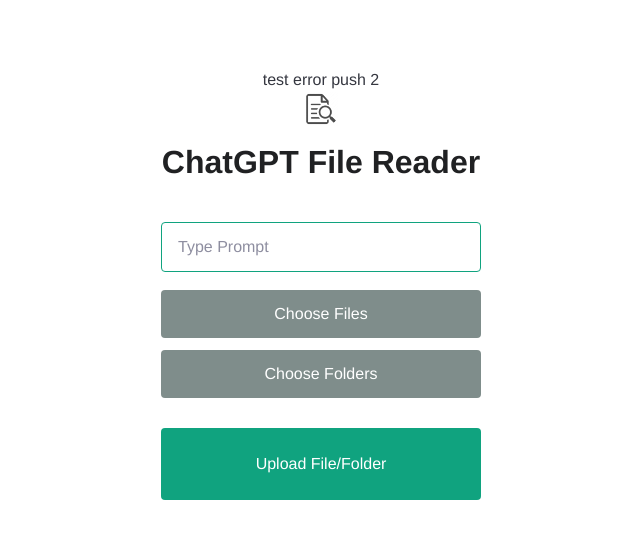
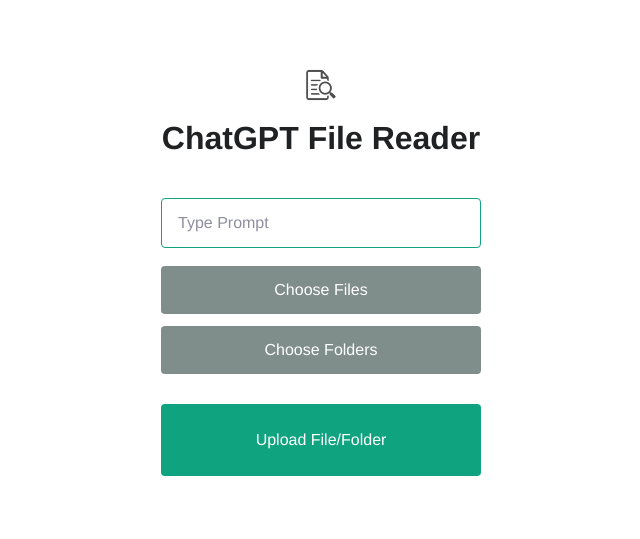
Before and after one commit to aaronfm2/openai-upload-docs, a Flask app: page / in a window 1280 px wide. Shown: the top 539 px of the page, without its empty margins (319-959 px from the left). Run offline with Flask 2, Linux system fonts and the light colour scheme; some web fonts are replaced.

Commit message:
remove github test

```diff
--- a/templates/index.html
+++ b/templates/index.html
@@ -7,7 +7,7 @@
   />
   <link rel="stylesheet" href="{{ url_for('static', filename='main.css') }}" />
 </head>
-test error push 2
+
 <body>
   <img src="{{ url_for('static', filename='file.png') }}" class="icon" />
   <h3>ChatGPT File Reader</h3>
```
